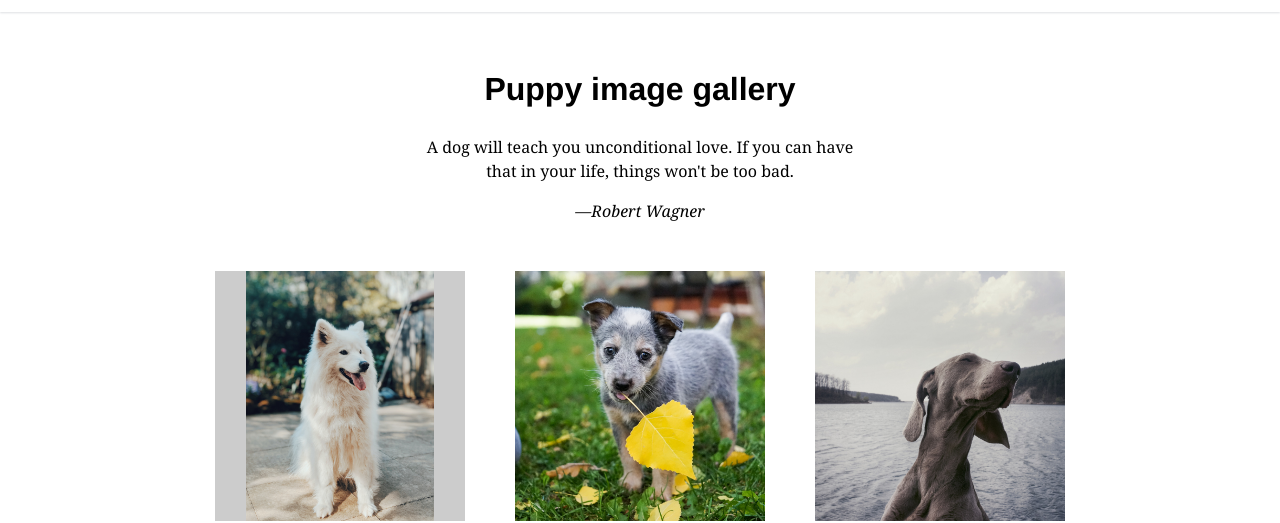
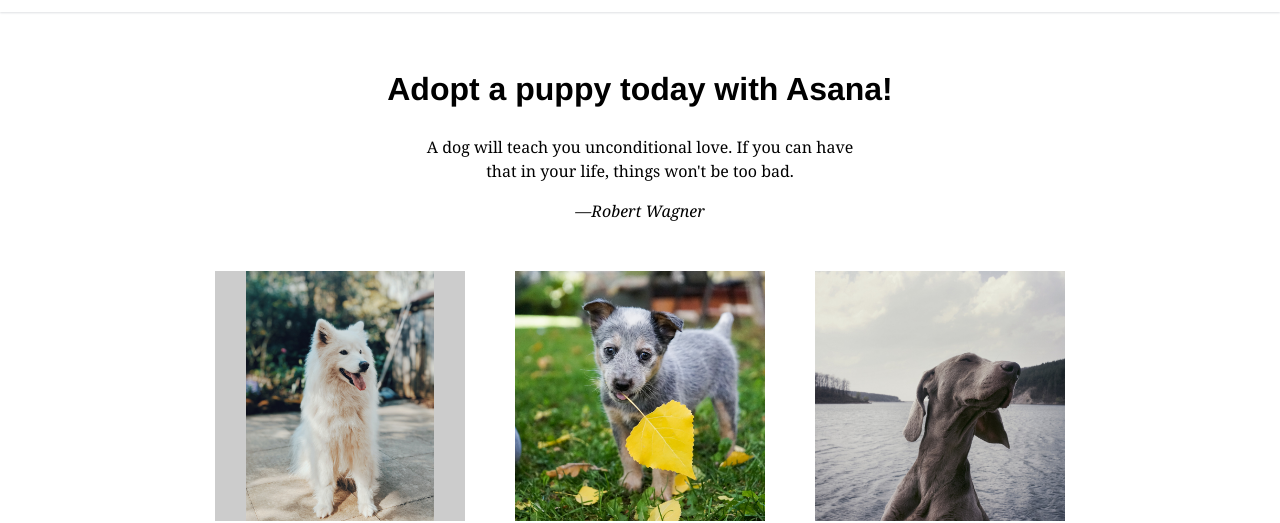
Before and after one commit to garyjzhao/asana-coding-challenge, a Gatsby site: page / in a window 1280 px wide. Shown: the part 44-567 px from the top of the page. Built offline with nearby package versions, Linux system fonts and the light colour scheme; Gatsby itself is replaced by a stand-in of ours.

Commit message:
Added new coherent h1

```diff
--- a/src/components/Header.js
+++ b/src/components/Header.js
@@ -36,7 +36,7 @@
           <img src={logo} alt="Asana Logo" />
         </NavigationBar>
         <GlobalHeader role="banner">
-          <h1>Puppy image gallery</h1>
+          <h1>Adopt a puppy today with Asana!</h1>
 
           <blockquote className="header-quote">
             <p>
```
